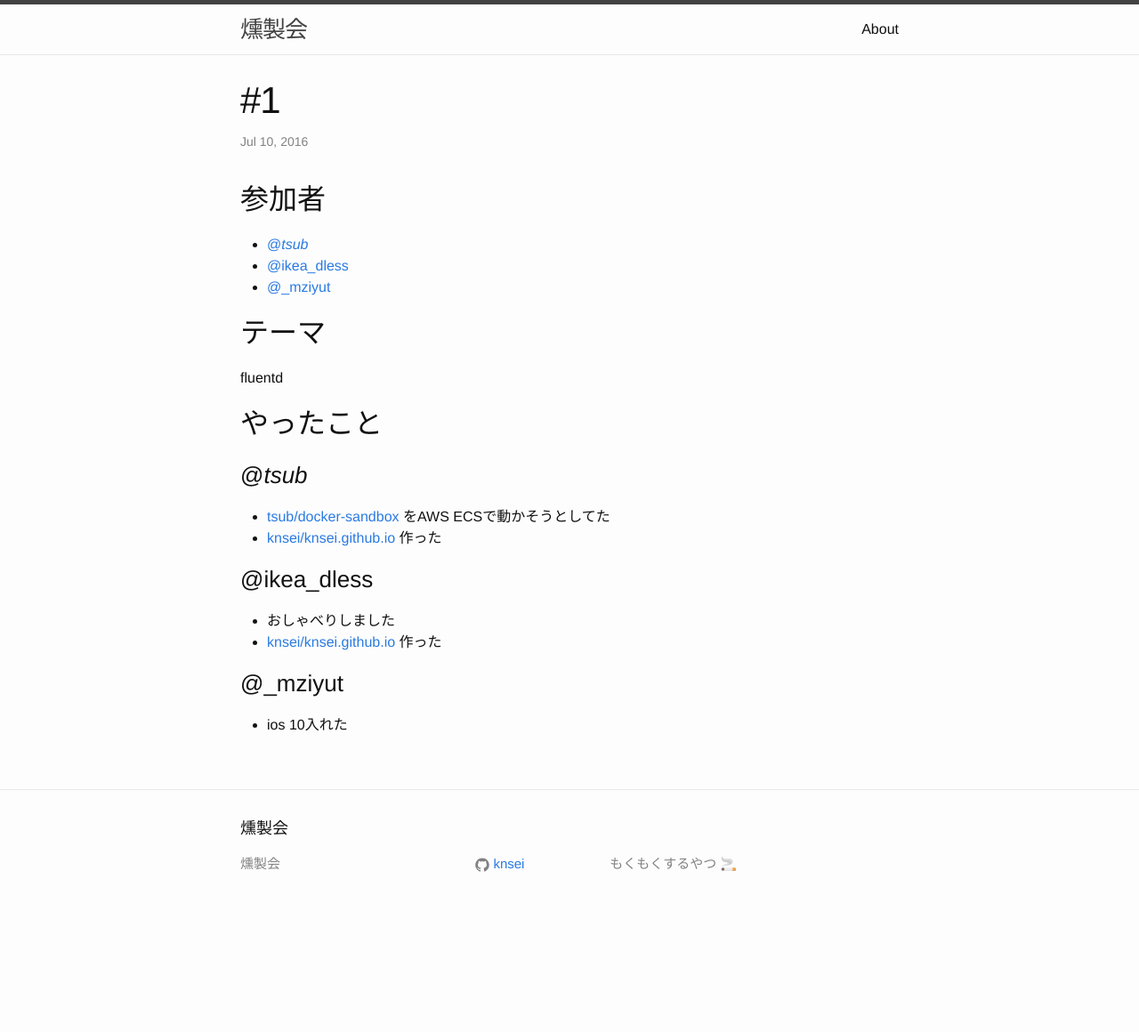
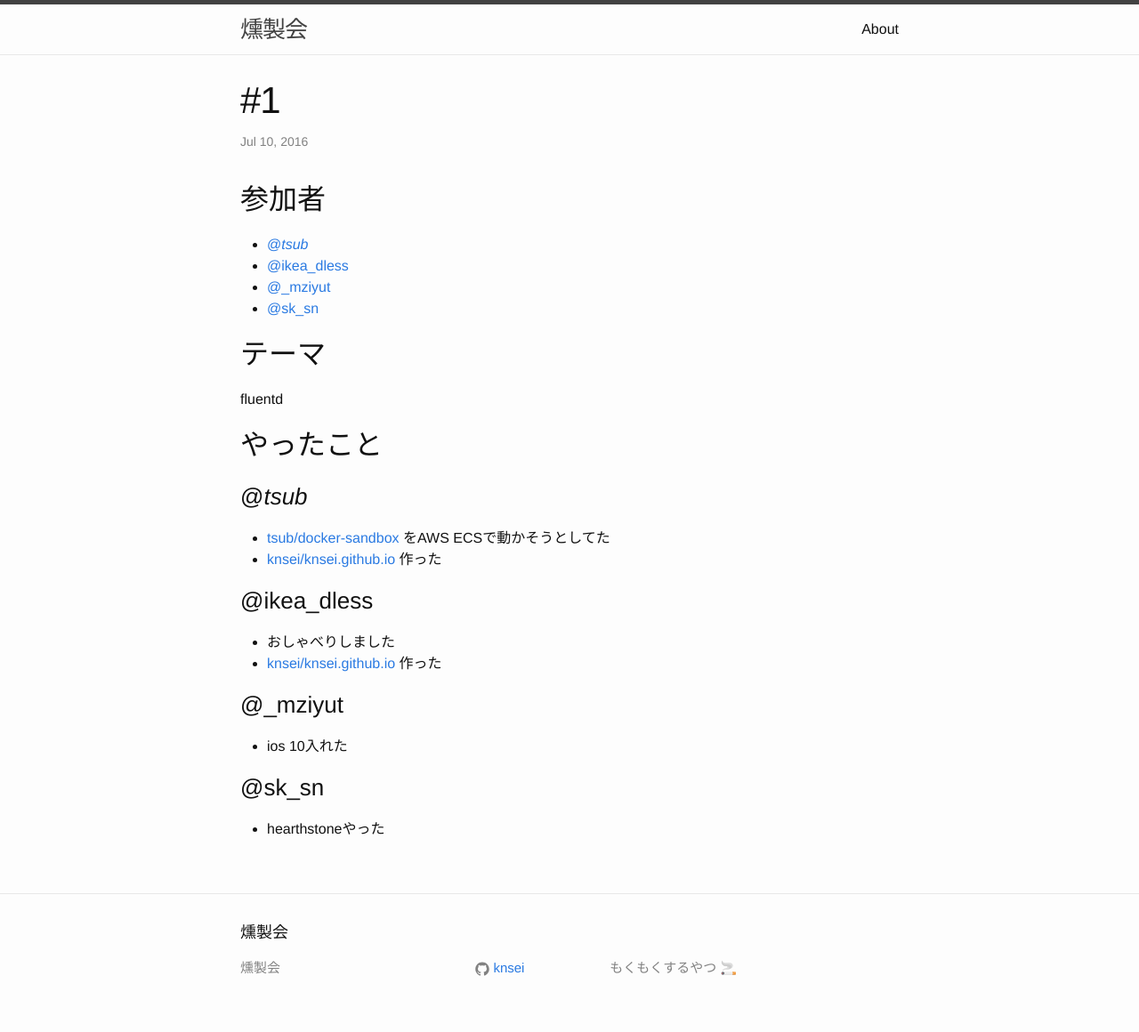
Before and after one commit to knsei/knsei.github.io, a Jekyll site: the page built from _posts/2017-07-10-#1.md, in a window 1280 px wide. Shown: the whole page at 89% size. Built offline with Jekyll 4.4.1, drawn with Linux system fonts in a browser that asks for light colours; before the commit the page ends 1043 px from its top, so only the background shows below that.

Commit message:
メンバーにsk_sn追加

```diff
--- a/_posts/2017-07-10-#1.md
+++ b/_posts/2017-07-10-#1.md
@@ -9,6 +9,7 @@ categories: fluentd jekyll
 - [@_tsub_](https://twitter.com/_tsub_)
 - [@ikea_dless](https://twitter.com/ikea_dless)
 - [@_mziyut](https://twitter.com/_mziyut)
+- [@sk_sn](https://twitter.com/sk_sn)
 
 ## テーマ
 fluentd
@@ -25,3 +26,6 @@ fluentd
 
 ### @_mziyut
 - ios 10入れた
+
+### @sk_sn
+- hearthstoneやった
```
